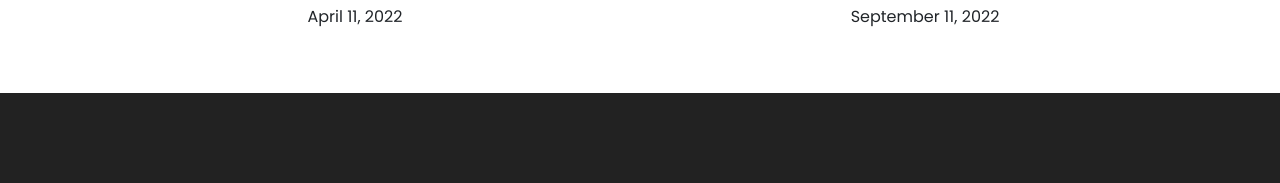
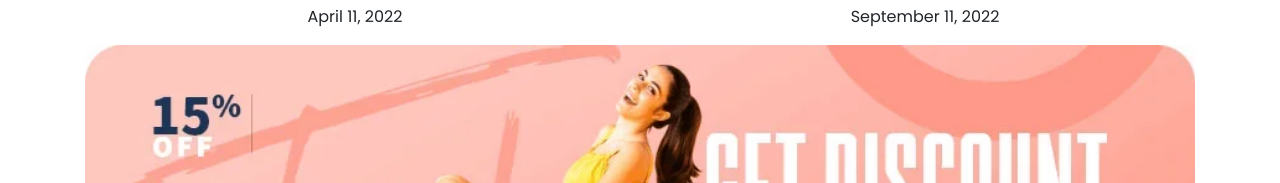
Before and after one commit to SnowFox-95/Rymo-shop, a plain HTML site: page blog.html in a window 1280 px wide. Shown: the part 1060-1243 px from the top of the page. Drawn offline with nearby package versions, Linux system fonts and the light colour scheme; files whose address does not match are found by name.

Commit message:
make blog-banner

```diff
--- a/blog.html
+++ b/blog.html
@@ -101,6 +101,11 @@
             </h3>
             <p class="text-center">September 11, 2022</p>
           </div>
+          <div class="col-lg-12 col-md-12 col-12 pb-5">
+            <div class="post-img">
+              <img class="w-100 img-fluid"src="img/blog/banner.webp" alt="">
+            </div>
+          </div>
       </div>
     </section>
 
```
